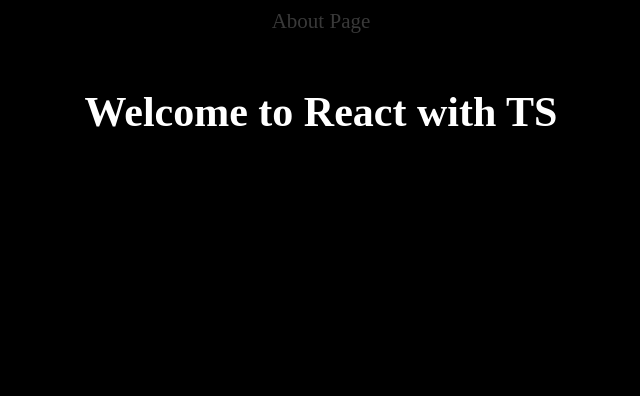
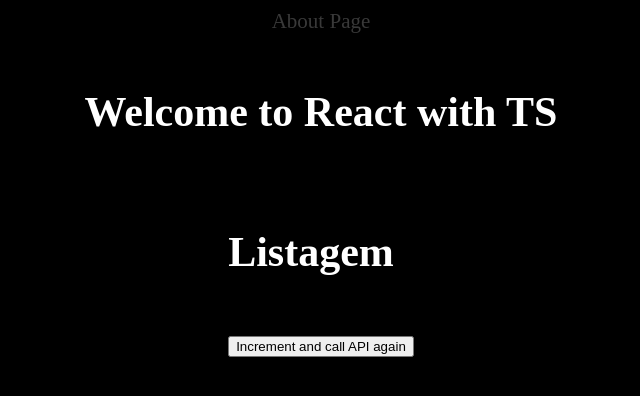
Before and after one commit to davisbento/react-ts-starter, a React (Create React App) app: page / in a window 1280 px wide. Shown: the top 396 px of the page, without its empty margins (319-959 px from the left). Built offline with nearby package versions, Linux system fonts and the light colour scheme; no server answers.

Commit message:
Api call hooks

```diff
--- a/images.d.ts
+++ /dev/null
@@ -1,3 +0,0 @@
-declare module '*.svg'
-declare module '*.png'
-declare module '*.jpg'
--- a/package.json
+++ b/package.json
@@ -19,6 +19,7 @@
     }
   },
   "dependencies": {
+    "axios": "^0.19.0",
     "date-fns": "^2.2.1",
     "lodash": "^4.17.15",
     "react": "^16.9.0",
--- a/src/App.tsx
+++ b/src/App.tsx
@@ -1,6 +1,6 @@
 import { GlobalStyle, theme } from 'assets/theme';
-import About from 'pages/About';
-import Home from 'pages/Home';
+import About from 'components/pages/About';
+import Home from 'components/pages/Home';
 import React, { Fragment } from 'react';
 import { BrowserRouter as Router, Route, Switch } from 'react-router-dom';
 import { ThemeProvider } from 'styled-components';
--- a/src/components/List.tsx
+++ /dev/null
@@ -1,20 +0,0 @@
-import { Container } from 'assets/styled/container';
-import React, { memo, useEffect } from 'react';
-
-interface IProps {
-  data?: any[];
-}
-
-const List: React.FC<IProps> = ({ data }) => {
-  useEffect(() => {
-    console.log('updated');
-  });
-
-  return (
-    <Container>
-      <h2>List Component</h2>
-    </Container>
-  );
-};
-
-export default memo(List);
--- a/src/pages/About.tsx
+++ b/src/components/pages/About/index.tsx
@@ -1,18 +1,14 @@
 import { Container } from 'assets/styled/container';
-import List from 'components/List';
 import React, { Fragment, memo } from 'react';
 import { Link } from 'react-router-dom';
 
-const About: React.FC = () => {
+export default memo(() => {
   return (
     <Fragment>
       <Container>
         <Link to='/'>Home Page</Link>
         <h1>About page</h1>
       </Container>
-      <List />
     </Fragment>
   );
-};
-
-export default memo(About);
+});
--- /dev/null
+++ b/src/components/pages/Home/List.tsx
@@ -0,0 +1,21 @@
+import React, { memo, useState, useCallback } from 'react';
+import useApiCall from 'hooks/apiCall';
+import userService from 'services/user';
+
+export default memo(() => {
+  const [id, setId] = useState(0);
+
+  const [data, loading] = useApiCall(() => userService.list(id), [id]);
+
+  const increment = useCallback(() => setId(id + 1), [id]);
+
+  return (
+    <div>
+      {console.log(data)}
+      {console.log(loading)}
+      <h1>Listagem</h1>
+
+      <button onClick={increment}>Increment and call API again</button>
+    </div>
+  );
+});
--- a/src/pages/Home.tsx
+++ b/src/components/pages/Home/index.tsx
@@ -2,12 +2,14 @@ import { Container } from 'assets/styled/container';
 import React, { memo } from 'react';
 import { Link } from 'react-router-dom';
 
-const Home: React.FC = () => (
+import List from './List';
+
+export default memo(() => (
   <Container>
     <Link to='/about'>About Page</Link>
 
     <h1>Welcome to React with TS</h1>
+
+    <List />
   </Container>
-);
-
-export default memo(Home);
+));
--- /dev/null
+++ b/src/hooks/apiCall.ts
@@ -0,0 +1,31 @@
+import { useState, useEffect, useCallback } from 'react';
+
+function useApiCall<T>(apiCallback: () => Promise<T>, deps: Array<any>): [T, boolean, any, () => void] {
+  const [data, setData] = useState<T>(undefined);
+  const [isLoading, setIsLoading] = useState(false);
+  const [error, setError] = useState(null);
+
+  const cb = useCallback(apiCallback, deps);
+
+  const fetchData = useCallback(async () => {
+    setError(null);
+    setIsLoading(true);
+    try {
+      const data = await cb();
+      setData(data);
+    } catch (e) {
+      setError(e);
+      setData(undefined);
+    } finally {
+      setIsLoading(false);
+    }
+  }, [cb]);
+
+  useEffect(() => {
+    fetchData();
+  }, [fetchData]);
+
+  return [data, isLoading, error, fetchData];
+}
+
+export default useApiCall;
--- a/src/index.tsx
+++ b/src/index.tsx
@@ -1,5 +1,5 @@
 import App from './App';
-import * as ReactDOM from 'react-dom';
+import ReactDOM from 'react-dom';
 import React from 'react';
 
 ReactDOM.render(<App />, document.getElementById('root') as HTMLElement);
--- a/src/react-app-env.d.ts
+++ /dev/null
@@ -1 +0,0 @@
-/// <reference types="react-scripts" />
--- /dev/null
+++ b/src/services/api.ts
@@ -0,0 +1,30 @@
+import axios, { Method, AxiosResponse } from 'axios';
+
+export class ApiService {
+  public async get(url: string, params?: any): Promise<any> {
+    const response = await this.request('GET', url, params);
+    return response.data.results;
+  }
+
+  private async request(method: Method, url: string, data: any = null): Promise<AxiosResponse> {
+    try {
+      const response = await axios.request({
+        url,
+        method,
+        timeout: 30000,
+        headers: {
+          'Content-type': 'application/json'
+        },
+        params: method === 'GET' ? data : null,
+        data: method === 'POST' ? data : null
+      });
+
+      return response;
+    } catch (err) {
+      throw new Error(err);
+    }
+  }
+}
+
+const apiService = new ApiService();
+export default apiService;
--- /dev/null
+++ b/src/services/user.ts
@@ -0,0 +1,14 @@
+import apiService, { ApiService } from './api';
+
+export class UserService {
+  constructor(private apiService: ApiService) {
+    this.apiService = apiService;
+  }
+
+  public async list(id: number): Promise<{ name: string }[]> {
+    return this.apiService.get(`https://randomuser.me/api/?${id}`);
+  }
+}
+
+const userService = new UserService(apiService);
+export default userService;
```
Also changed, not shown: 2 other files (tests, documents, lock files or other folders).
